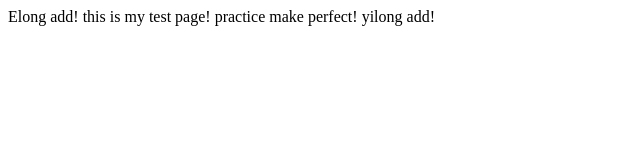
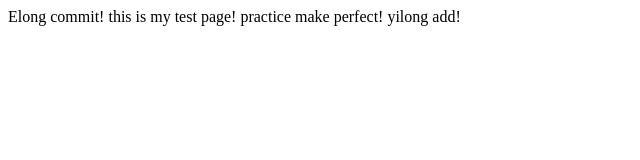
Before and after one commit to ElongHu/git_learning_Elong, a plain HTML site: page index.html in a window 1280 px wide. Shown: the whole page, without its empty margins (0-640 px from the left). Drawn offline with Linux system fonts and the light colour scheme.

Commit message:
yilong new commit

```diff
--- a/index.html
+++ b/index.html
@@ -1,6 +1,6 @@
 <html>
 	<body>
-	Elong add!
+	Elong commit!
 	this is my test page!
 	practice make perfect!
 	yilong add!
```
